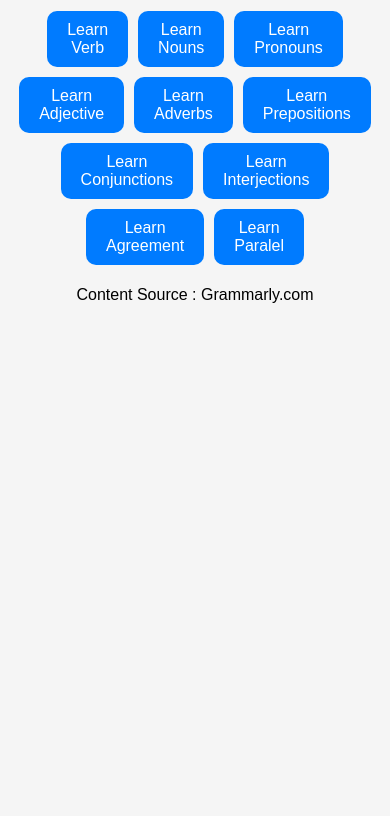
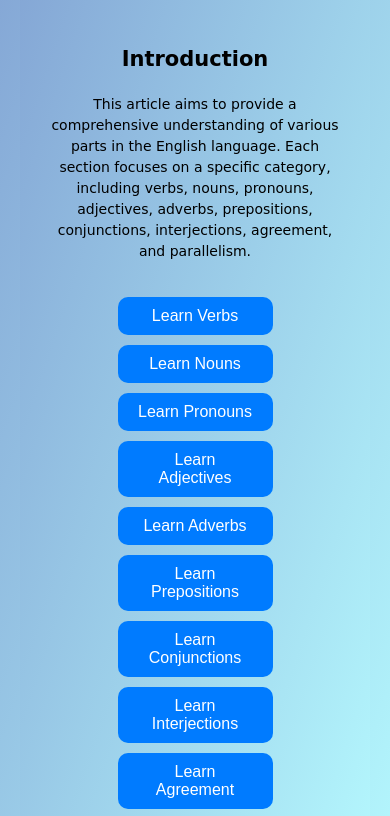
Before and after one commit to RiandaLesmana/bings, a plain HTML site: page index.html in a window 390 px wide. Shown: the part 102-918 px from the top of the page. Before the commit the page ends 844 px from the top, so only its background shows below. Drawn offline with Linux system fonts and the light colour scheme.

Commit message:
Add files via upload

```diff
--- a/index.html
+++ b/index.html
@@ -2,55 +2,39 @@
 <html>
 <head>
   <title>Welcome Page</title>
-  <style>
-    body {
-      text-align: center;
-      background-color: #f5f5f5;
-      font-family: Arial, sans-serif;
-    }
-    h1 {
-      margin-top: 50px;
-      color: #333333;
-    }
-    .button {
-      margin-top: 20px;
-      display: flex;
-      flex-wrap: wrap;
-      justify-content: center;
-    }
-    .button button {
-      margin: 5px;
-      padding: 10px 20px;
-      flex-basis: 20%; /* Adjust this value for desired button width */
-      font-size: 16px;
-      border: none;
-      background-color: #007bff;
-      color: #ffffff;
-      cursor: pointer;
-      transition: background-color 0.3s;
-      border-radius: 10px;
-    }
-    .button button:hover {
-      background-color: #0056b3;
-    }
-  </style>
+  <link rel="stylesheet" type="text/css" href="style.css">
 </head>
 <body>
-  <h1>WELCOME</h1>
+  <div class="container">
+    <h1>Welcome</h1>
+    <article>
+      <h2>Introduction</h2>
+      <p>
+        This article aims to provide a comprehensive understanding of various parts in the English language. Each section focuses on a specific category, including verbs, nouns, pronouns, adjectives, adverbs, prepositions, conjunctions, interjections, agreement, and parallelism.
+      </p>
+    </article>
     <div class="button">
-    <button onclick="goToLink('verb.html')">Learn Verb</button>
+      <button onclick="goToLink('verb.html')">Learn Verbs</button>
       <button onclick="goToLink('noun.html')">Learn Nouns</button>
       <button onclick="goToLink('pronoun.html')">Learn Pronouns</button>
-    <button onclick="goToLink('adjective.html')">Learn Adjective</button>
+      <button onclick="goToLink('adjective.html')">Learn Adjectives</button>
       <button onclick="goToLink('adverb.html')">Learn Adverbs</button>
       <button onclick="goToLink('preposition.html')">Learn Prepositions</button>
       <button onclick="goToLink('conjunction.html')">Learn Conjunctions</button>
       <button onclick="goToLink('interjection.html')">Learn Interjections</button>
       <button onclick="goToLink('agrement.html')">Learn Agreement</button>
-    <button onclick="goToLink('paralel.html')">Learn Paralel</button>
+      <button onclick="goToLink('paralel.html')">Learn Parallelism</button>
 </div>
   <div>
-    <p> Content Source : Grammarly.com </p>
+  <p>Content Source :
+      <a href="https://www.grammarly.com/" class="deco">
+        <button class="custom-button">
+          grammarly.com
+        </button>
+      </a>
+  </p>
+</div>
+
 </div>
   <script>
     function goToLink(url) {
--- a/style.css
+++ b/style.css
@@ -5,6 +5,7 @@ body {
 }
 
 h1 {
+  margin-top: 20px;
   text-align: center;
   color: black;
 }
@@ -17,6 +18,7 @@ p {
   line-height: 1.5;
   margin-bottom: 10px;
   text-decoration-thickness: 20px;
+  color: black;
 }
 
 code {
@@ -31,10 +33,11 @@ code {
   max-width: 800px;
   margin: 0 auto;
   padding: 20px;
-  background-color: ;
+  background-color:;
   border-radius: 5px;
-  box-shadow: 0 1px 6px rgba(0, 0, 0, 0.1);
+  box-shadow: 0 5px 20px rgba(0, 0, 0, 0.3);
 }
+
 
 .correct{
   color: green;
@@ -44,21 +47,102 @@ code {
 .wrong{
   color: red;
   font-family: cursive;
-}#1A1A1D
+}
+body {
+  text-align: center;
+  font-family: cursive;, sans-serif;
+  background-image: linear-gradient(to bottom right, #83a4d4, #b6fbff);
+}
 
- #back-button {
-      position: absolute;
-      top: 20px;
-      left: 20px;
-      padding: 8px 12px;
-      font-size: 14px;
-      background-color: #333333;
+.container {
+  background-image: linear-gradient(to bottom right, #83a4d4, #b6fbff);
+  min-height: 100vh;
+  display: flex;
+  flex-direction: column;
+  justify-content: center;
+  align-items: center;
+  padding: 20px;
+}
+
+article {
+  margin-top: 30px;
   color: #ffffff;
+  font-size: 18px;
+  line-height: 1.6;
+  max-width: 800px;
+  margin-left: auto;
+  margin-right: auto;
+}
+
+.button {
+  margin-top: 20px;
+  display: flex;
+  flex-wrap: wrap;
+  justify-content: center;
+}
+
+.button button {
+  margin: 5px;
+  padding: 10px 20px;
+  flex-basis: 12.5%;
+  font-size: 16px;
   border: none;
+  background-color: #007bff;
+  color: #ffffff;
   cursor: pointer;
   transition: background-color 0.3s;
   border-radius: 10px;
 }
-    #back-button:hover {
-      background-color: #222222;
+
+.button button:hover {
+  background-color: #0056b3;
 }
+
+.custom-button {
+  padding: 10px 20px;
+  font-size: 16px;
+  border: none;
+  background-color: red;
+  color: white;
+  cursor: pointer;
+  transition: background-color 0.3s;
+  border-radius: 10px;
+}
+
+.custom-button:hover {
+  background-color: darkred;
+}
+
+/* Responsive CSS */
+
+/* Adjust layout for screens with a max-width of 600px */
+@media (max-width: 600px) {
+  h1 {
+    font-size: 24px;
+  }
+
+  article {
+    font-size: 16px;
+    padding: 0 10px;
+  }
+
+  .button button {
+    flex-basis: 30%;
+  }
+}
+
+/* Adjust layout for screens with a max-width of 400px */
+@media (max-width: 400px) {
+  h1 {
+    font-size: 20px;
+  }
+
+  article {
+    font-size: 14px;
+    padding: 0 5px;
+  }
+
+  .button button {
+    flex-basis: 50%;
+  }
+}
```
Also changed, not shown: adjective.html (+6 -1 lines), adverb.html (+7 -2 lines), agrement.html (+7 -2 lines), conjunction.html (+7 -2 lines), interjection.html (+7 -2 lines), noun.html (+7 -2 lines), paralel.html (+7 -2 lines), preposition.html (+7 -2 lines), pronoun.html (+7 -2 lines), verb.html (+7 -2 lines). Lines whose indentation alone changed are shown as unchanged.
